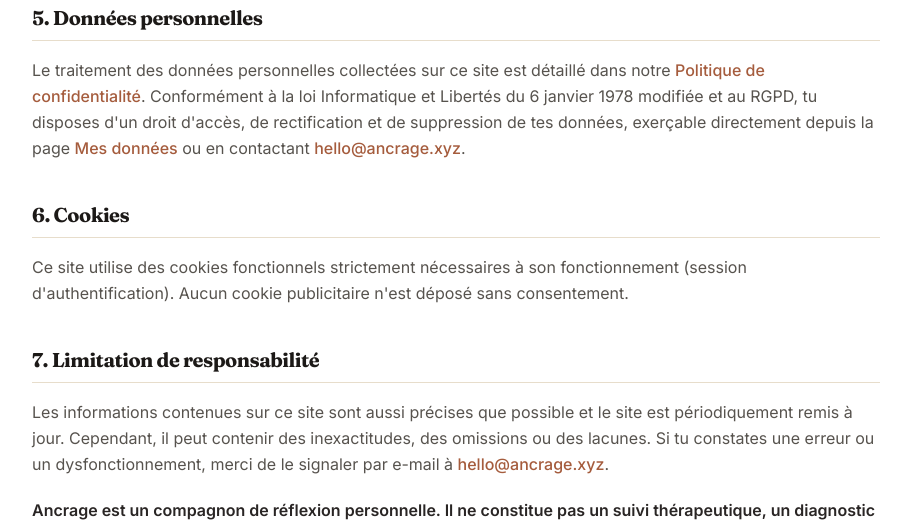
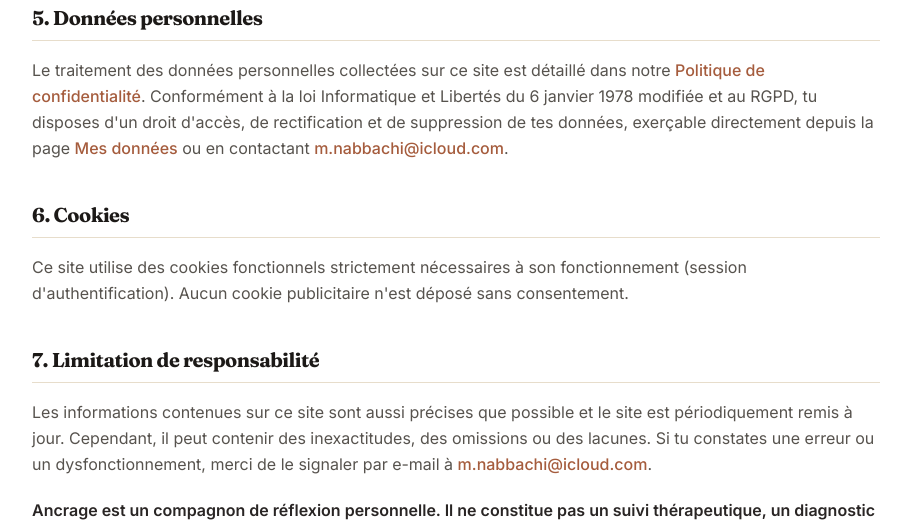
Before and after one commit to mlk57k/mlk57k, a Next.js app: page /mentions-legales in a window 1280 px wide. Shown: the part 1660-2184 px from the top of the page, without its empty margins (184-1095 px from the left). Built offline with nearby package versions, Linux system fonts and the light colour scheme; no server answers.

Commit message:
Update contact email to m.nabbachi@icloud.com

```diff
--- a/src/app/confidentialite-des-donnees/page.tsx
+++ b/src/app/confidentialite-des-donnees/page.tsx
@@ -32,7 +32,7 @@ export default function DataPrivacyPage() {
       await createClient().auth.signOut();
       window.location.assign("/");
     } catch {
-      setError("La suppression a échoué. Réessaie ou contacte-nous à hello@ancrage.xyz.");
+      setError("La suppression a échoué. Réessaie ou contacte-nous à m.nabbachi@icloud.com.");
       setDeleting(false);
     }
   }
--- a/src/app/faq/page.tsx
+++ b/src/app/faq/page.tsx
@@ -99,7 +99,7 @@ export default function FaqPage() {
         <p>
           Oui. Tu as <strong>14 jours</strong> à compter de la souscription pour exercer ton
           droit de rétractation, conformément à la loi. Contacte-nous à{" "}
-          <a href="mailto:hello@ancrage.xyz">hello@ancrage.xyz</a> avant l&apos;expiration de ce
+          <a href="mailto:m.nabbachi@icloud.com">m.nabbachi@icloud.com</a> avant l&apos;expiration de ce
           délai.
         </p>
       </Q>
@@ -187,7 +187,7 @@ export default function FaqPage() {
 
       <Q q="J&apos;ai un problème, comment vous contacter ?">
         <p>
-          Écris-nous à <a href="mailto:hello@ancrage.xyz">hello@ancrage.xyz</a>. On répond
+          Écris-nous à <a href="mailto:m.nabbachi@icloud.com">m.nabbachi@icloud.com</a>. On répond
           généralement sous 24–48h en jours ouvrés.
         </p>
       </Q>
@@ -197,7 +197,7 @@ export default function FaqPage() {
           Rends-toi dans <a href="/journal/historique">Historique</a> — tes 60 dernières
           entrées y sont listées. Si une entrée n&apos;apparaît pas, c&apos;est qu&apos;elle a peut-être été
           créée depuis un autre compte. Contacte-nous à{" "}
-          <a href="mailto:hello@ancrage.xyz">hello@ancrage.xyz</a> avec l&apos;adresse e-mail
+          <a href="mailto:m.nabbachi@icloud.com">m.nabbachi@icloud.com</a> avec l&apos;adresse e-mail
           concernée.
         </p>
       </Q>
--- a/src/app/mentions-legales/page.tsx
+++ b/src/app/mentions-legales/page.tsx
@@ -20,7 +20,7 @@ export default function MentionsLegalesPage() {
         <li><strong>Dénomination sociale :</strong> Ancrage</li>
         <li>
           <strong>Adresse e-mail :</strong>{" "}
-          <a href="mailto:hello@ancrage.xyz">hello@ancrage.xyz</a>
+          <a href="mailto:m.nabbachi@icloud.com">m.nabbachi@icloud.com</a>
         </li>
         <li>
           <strong>Directeur de la publication :</strong> Le représentant légal d&apos;Ancrage
@@ -82,7 +82,7 @@ export default function MentionsLegalesPage() {
         et Libertés du 6 janvier 1978 modifiée et au RGPD, tu disposes d&apos;un droit
         d&apos;accès, de rectification et de suppression de tes données, exerçable directement
         depuis la page <a href="/confidentialite-des-donnees">Mes données</a> ou en contactant{" "}
-        <a href="mailto:hello@ancrage.xyz">hello@ancrage.xyz</a>.
+        <a href="mailto:m.nabbachi@icloud.com">m.nabbachi@icloud.com</a>.
       </p>
 
       <h2>6. Cookies</h2>
@@ -97,7 +97,7 @@ export default function MentionsLegalesPage() {
         Les informations contenues sur ce site sont aussi précises que possible et le site est
         périodiquement remis à jour. Cependant, il peut contenir des inexactitudes, des
         omissions ou des lacunes. Si tu constates une erreur ou un dysfonctionnement, merci de
-        le signaler par e-mail à <a href="mailto:hello@ancrage.xyz">hello@ancrage.xyz</a>.
+        le signaler par e-mail à <a href="mailto:m.nabbachi@icloud.com">m.nabbachi@icloud.com</a>.
       </p>
       <p>
         <strong>
@@ -116,7 +116,7 @@ export default function MentionsLegalesPage() {
 
       <h2>9. Contact</h2>
       <p>
-        Pour toute question : <a href="mailto:hello@ancrage.xyz">hello@ancrage.xyz</a>
+        Pour toute question : <a href="mailto:m.nabbachi@icloud.com">m.nabbachi@icloud.com</a>
       </p>
     </LegalPage>
   );
--- a/src/app/privacy/page.tsx
+++ b/src/app/privacy/page.tsx
@@ -16,7 +16,7 @@ export default function PrivacyPage() {
       <p>
         Ancrage est un compagnon de réflexion quotidienne accessible sur <strong>ancrage.xyz</strong>.
         Pour toute question relative à tes données, contacte-nous à{" "}
-        <a href="mailto:hello@ancrage.xyz">hello@ancrage.xyz</a>.
+        <a href="mailto:m.nabbachi@icloud.com">m.nabbachi@icloud.com</a>.
       </p>
 
       <h2>2. Données collectées</h2>
@@ -104,7 +104,7 @@ export default function PrivacyPage() {
       <p>
         Tu peux exporter ou supprimer toutes tes données toi-même, à tout moment, depuis la
         page <a href="/confidentialite-des-donnees">Mes données</a>. Pour toute autre demande :{" "}
-        <a href="mailto:hello@ancrage.xyz">hello@ancrage.xyz</a>. Tu peux également adresser une
+        <a href="mailto:m.nabbachi@icloud.com">m.nabbachi@icloud.com</a>. Tu peux également adresser une
         réclamation à la <strong>CNIL</strong> (cnil.fr).
       </p>
 
@@ -144,7 +144,7 @@ export default function PrivacyPage() {
 
       <h2>12. Contact</h2>
       <p>
-        <a href="mailto:hello@ancrage.xyz">hello@ancrage.xyz</a>
+        <a href="mailto:m.nabbachi@icloud.com">m.nabbachi@icloud.com</a>
       </p>
     </LegalPage>
   );
--- a/src/app/terms/page.tsx
+++ b/src/app/terms/page.tsx
@@ -85,7 +85,7 @@ export default function TermsPage() {
         Conformément à l&apos;article L221-18 du Code de la consommation, tu disposes d&apos;un
         droit de rétractation de <strong>14 jours</strong> à compter de la souscription. Pour
         l&apos;exercer, contacte-nous à{" "}
-        <a href="mailto:hello@ancrage.xyz">hello@ancrage.xyz</a> avant l&apos;expiration de ce
+        <a href="mailto:m.nabbachi@icloud.com">m.nabbachi@icloud.com</a> avant l&apos;expiration de ce
         délai.
       </p>
 
@@ -158,7 +158,7 @@ export default function TermsPage() {
       <h2>10. Contact</h2>
       <p>
         Pour toute question relative aux présentes CGU :{" "}
-        <a href="mailto:hello@ancrage.xyz">hello@ancrage.xyz</a>
+        <a href="mailto:m.nabbachi@icloud.com">m.nabbachi@icloud.com</a>
       </p>
     </LegalPage>
   );
--- a/src/components/layout/footer.tsx
+++ b/src/components/layout/footer.tsx
@@ -42,7 +42,7 @@ export function Footer() {
                 Mes données
               </Link>
               <Link
-                href="mailto:hello@ancrage.xyz"
+                href="mailto:m.nabbachi@icloud.com"
                 className="hover:text-stone-900 transition-colors duration-150"
               >
                 Contact
--- a/src/lib/push-server.ts
+++ b/src/lib/push-server.ts
@@ -13,7 +13,7 @@ function configured(): boolean {
 
 function setup() {
   webpush.setVapidDetails(
-    "mailto:hello@ancrage.xyz",
+    "mailto:m.nabbachi@icloud.com",
     process.env.NEXT_PUBLIC_VAPID_PUBLIC_KEY!,
     process.env.VAPID_PRIVATE_KEY!
   );
```
